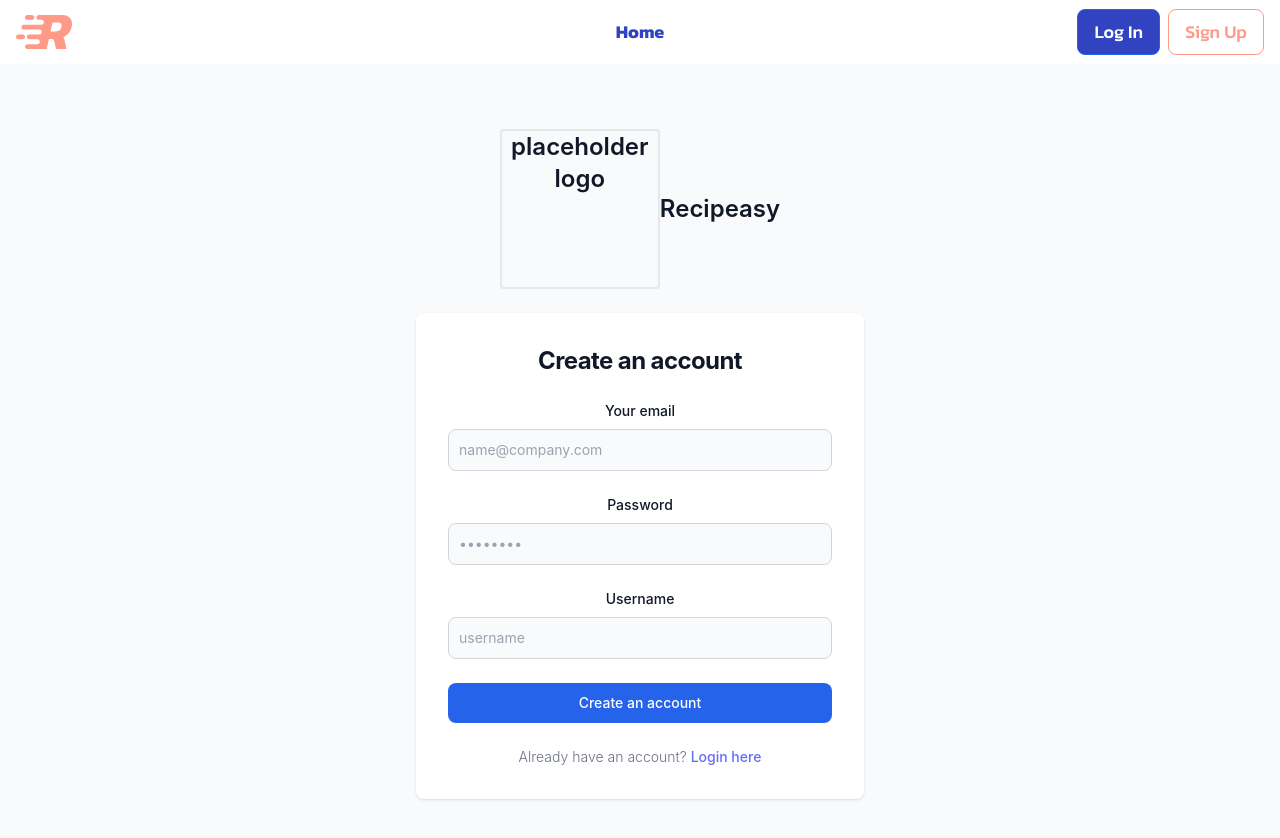
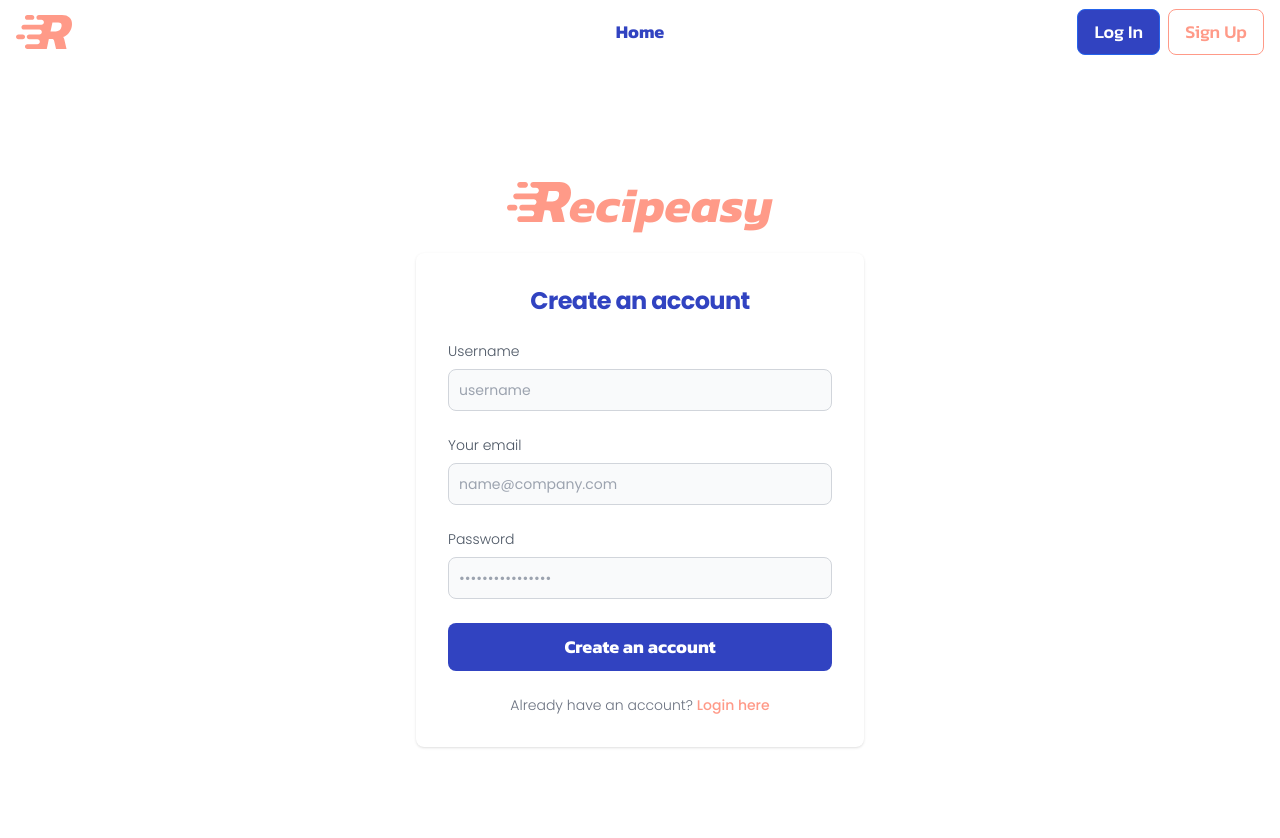
Before and after one commit to kawrou/RecipEasy-recipe-manager, a React (Vite) app in the folder frontend/: page /signup in a window 1280 px wide. Shown: the top 838 px of the page. Built offline with nearby package versions, Linux system fonts and the light colour scheme; no server answers.

Commit message:
Restyled signup page

```diff
--- a/frontend/src/pages/Login/LoginPage.jsx
+++ b/frontend/src/pages/Login/LoginPage.jsx
@@ -34,9 +34,9 @@ export const LoginPage = ({ onLogin }) => {
     <>
       <section class="font-poppins">
         <div class="flex flex-col items-center justify-center px-6 py-8 mx-auto md:h-screen lg:py-0">
-          <div class="flex items-center mb-6 text-5xl font-kanit font-bold italic text-primary-500 ">
+          <div class="flex items-center mb-6 text-5xl font-kanit font-bold italic text-primary-500">
             <img
-              class="w-16 mb-1.5"
+              class="w-16 mb-1.5 -mr-0.5"
               src="../../../src/assets/recipeasyLogo.svg"
               alt="logo"
             />
@@ -59,7 +59,7 @@ export const LoginPage = ({ onLogin }) => {
                     type="email"
                     name="email"
                     id="email"
-                    class="bg-gray-50 border border-gray-300 text-gray-900 sm:text-sm rounded-lg focus:ring-primary-600 focus:border-primary-600 block w-full p-2.5"
+                    class="outline-none focus:ring-1 bg-gray-50 border border-gray-300 text-gray-900 sm:text-sm rounded-lg focus:ring-primary-500 focus:border-primary-500 block w-full p-2.5"
                     placeholder="name@company.com"
                     value={email}
                     onChange={handleEmailChange}
@@ -76,8 +76,8 @@ export const LoginPage = ({ onLogin }) => {
                     type="password"
                     name="password"
                     id="password"
-                    placeholder="••••••••"
-                    class="bg-gray-50 border border-gray-300 text-gray-900 sm:text-sm rounded-lg focus:ring-primary-600 focus:border-primary-600 block w-full p-2.5"
+                    placeholder="••••••••••••••••"
+                    class="outline-none focus:ring-1 bg-gray-50 border border-gray-300 text-gray-900 sm:text-sm rounded-lg focus:ring-primary-500 focus:border-primary-500 block w-full p-2.5"
                     value={password}
                     onChange={handlePasswordChange}
                   />
@@ -115,7 +115,7 @@ export const LoginPage = ({ onLogin }) => {
                 >
                   Log in
                 </button>
-                <p class="text-sm font-light text-gray-500 dark:text-gray-400">
+                <p class="text-sm font-light text-gray-500">
                   Don’t have an account yet?{" "}
                   <a
                     href="/signup"
--- a/frontend/src/pages/Signup/SignupPage.jsx
+++ b/frontend/src/pages/Signup/SignupPage.jsx
@@ -9,10 +9,10 @@ import { signup } from "../../services/authentication";
 // Match a period (dot), which separates the domain name and top-level domain (TLD).
 // Match the TLD, consisting of 2 to 4 alphabetical characters.
 const isValidEmail = (email) => {
-  const emailTest = /^[a-zA-Z0-9._-]+@[a-zA-Z0-9.-]+\.[a-zA-Z]{2,4}$/.test(email)
-  return (
-    emailTest
-  )
+  const emailTest = /^[a-zA-Z0-9._-]+@[a-zA-Z0-9.-]+\.[a-zA-Z]{2,4}$/.test(
+    email
+  );
+  return emailTest;
 };
 
 // At least one lowercase letter
@@ -21,10 +21,11 @@ const isValidEmail = (email) => {
 // At least one special character
 // Length must be in the range 8-15
 const isValidPassword = (password) => {
-  const passwordTest = /^(?=.*[a-z])(?=.*[A-Z])(?=.*\d)(?=.*[@.#$!%*?&^])[A-Za-z\d@.#$!%*?&]{8,15}$/.test(password);
-  return (
-    passwordTest
+  const passwordTest =
+    /^(?=.*[a-z])(?=.*[A-Z])(?=.*\d)(?=.*[@.#$!%*?&^])[A-Za-z\d@.#$!%*?&]{8,15}$/.test(
+      password
     );
+  return passwordTest;
 };
 
 export const SignupPage = () => {
@@ -41,12 +42,13 @@ export const SignupPage = () => {
 
     // validate email - if not valid add an error message to errors object
     if (!isValidEmail(email)) {
-      errors.email = 'Enter a valid email address.'
+      errors.email = "Enter a valid email address.";
     }
 
     // validate password
     if (!isValidPassword(password)) {
-      errors.password = 'Password must be between 8 and 15 characters long with atleast 1 uppercase, 1 number, and 1 special character.'
+      errors.password =
+        "Password must be between 8 and 15 characters long with atleast 1 uppercase, 1 number, and 1 special character.";
     }
 
     // if there are errors stop signup submission
@@ -61,7 +63,10 @@ export const SignupPage = () => {
       navigate("/login");
     } catch (err) {
       // catch if username or email is not unique and show error
-      setFormErrors({ ...formErrors, username: 'Username and Email must be unique.' })
+      setFormErrors({
+        ...formErrors,
+        username: "Username and Email must be unique.",
+      });
       console.error(err);
       navigate("/signup");
     }
@@ -69,54 +74,119 @@ export const SignupPage = () => {
 
   const handleEmailChange = (event) => {
     setEmail(event.target.value);
-    setFormErrors({ ...formErrors, email: '' }); // clear errors when the user starts typing
+    setFormErrors({ ...formErrors, email: "" }); // clear errors when the user starts typing
   };
 
   const handlePasswordChange = (event) => {
     setPassword(event.target.value);
-    setFormErrors({ ...formErrors, password: '' });
+    setFormErrors({ ...formErrors, password: "" });
   };
 
   const handleUsernameChange = (event) => {
     setUsername(event.target.value);
-    setFormErrors({ ...formErrors, username: '' });
+    setFormErrors({ ...formErrors, username: "" });
   };
 
   return (
     <>
-      <section className="bg-gray-50 dark:bg-gray-900">
+      <section className="font-poppins">
         <div className="flex flex-col items-center justify-center px-6 py-8 mx-auto md:h-screen lg:py-0">
-            <a href="/" className="flex items-center mb-6 text-2xl font-semibold text-gray-900 dark:text-white">
-            <div className="border-2 rounded w-40 h-40">placeholder logo</div>
-                Recipeasy
-            </a>
-            <div className="w-full bg-white rounded-lg shadow dark:border md:mt-0 sm:max-w-md xl:p-0 dark:bg-gray-800 dark:border-gray-700">
+          <div class="flex items-center mb-6 text-5xl font-kanit font-bold italic text-primary-500">
+            <img
+              class="w-16 mb-1.5 -mr-0.5"
+              src="../../../src/assets/recipeasyLogo.svg"
+              alt="logo"
+            />
+            ecipeasy
+          </div>
+          <div className="w-full bg-white rounded-lg shadow dark:border md:mt-0 sm:max-w-md xl:p-0">
             <div className="p-6 space-y-4 md:space-y-6 sm:p-8">
-                    <h1 className="text-xl font-bold leading-tight tracking-tight text-gray-900 md:text-2xl dark:text-white">
+              <h1 className="text-xl font-bold leading-tight tracking-tight text-secondary-500 md:text-2xl">
                 Create an account
               </h1>
               <form className="space-y-4 md:space-y-6" action="#">
               <div>
-                            <label htmlFor="email" className="block mb-2 text-sm font-medium text-gray-900 dark:text-white">Your email</label>
-                            <input type="text" name="email" id="email" value={email} className="bg-gray-50 border border-gray-300 text-gray-900 sm:text-sm rounded-lg focus:ring-blue-600 focus:border-blue-600 block w-full p-2.5 dark:bg-gray-700 dark:border-gray-600 dark:placeholder-gray-400 dark:text-white dark:focus:ring-blue-500 dark:focus:border-blue-500" placeholder="name@company.com" onChange={handleEmailChange} />
-                            {formErrors.email && <div className="text-red-500">{formErrors.email}</div>}
+                  <label
+                    htmlFor="username"
+                    className="block mb-2 text-sm text-left font-light text-gray-600"
+                  >
+                    Username
+                  </label>
+                  <input
+                    type="text"
+                    name="username"
+                    id="username"
+                    value={username}
+                    placeholder="username"
+                    className="outline-none focus:ring-1 bg-gray-50 border border-gray-300 text-gray-900 sm:text-sm rounded-lg focus:ring-primary-500 focus:border-primary-500 block w-full p-2.5"
+                    onChange={handleUsernameChange}
+                  />
+                  {formErrors.username && (
+                    <div className="text-red-500">{formErrors.username}</div>
+                  )}
                 </div>
 
                 <div>
-                            <label htmlFor="password"  className="block mb-2 text-sm font-medium text-gray-900 dark:text-white">Password</label>
-                            <input type="password" name="password" id="password" value={password} placeholder="••••••••" className="bg-gray-50 border border-gray-300 text-gray-900 sm:text-sm rounded-lg focus:ring-blue-600 focus:border-blue-600 block w-full p-2.5 dark:bg-gray-700 dark:border-gray-600 dark:placeholder-gray-400 dark:text-white dark:focus:ring-blue-500 dark:focus:border-blue-500" onChange={handlePasswordChange} />
-                            {formErrors.password && <div className="text-red-500">{formErrors.password}</div>}
+                  <label
+                    htmlFor="email"
+                    className="block mb-2 text-sm text-left font-light text-gray-600"
+                  >
+                    Your email
+                  </label>
+                  <input
+                    type="text"
+                    name="email"
+                    id="email"
+                    value={email}
+                    className="outline-none focus:ring-1 bg-gray-50 border border-gray-300 text-gray-900 sm:text-sm rounded-lg focus:ring-primary-500 focus:border-primary-500 block w-full p-2.5"
+                    placeholder="name@company.com"
+                    onChange={handleEmailChange}
+                  />
+                  {formErrors.email && (
+                    <div className="text-red-500">{formErrors.email}</div>
+                  )}
                 </div>
 
                 <div>
-                            <label htmlFor="username"  className="block mb-2 text-sm font-medium text-gray-900 dark:text-white">Username</label>
-                            <input type="text" name="username" id="username" value={username} placeholder="username" className="bg-gray-50 border border-gray-300 text-gray-900 sm:text-sm rounded-lg focus:ring-blue-600 focus:border-blue-600 block w-full p-2.5 dark:bg-gray-700 dark:border-gray-600 dark:placeholder-gray-400 dark:text-white dark:focus:ring-blue-500 dark:focus:border-blue-500" onChange={handleUsernameChange} />
-                            {formErrors.username && <div className="text-red-500">{formErrors.username}</div>}
+                  <label
+                    htmlFor="password"
+                    className="block mb-2 text-sm text-left font-light text-gray-600"
+                  >
+                    Password
+                  </label>
+                  <input
+                    type="password"
+                    name="password"
+                    id="password"
+                    value={password}
+                    placeholder="••••••••••••••••"
+                    className="outline-none focus:ring-1 bg-gray-50 border border-gray-300 text-gray-900 sm:text-sm rounded-lg focus:ring-primary-500 focus:border-primary-500 block w-full p-2.5"
+                    onChange={handlePasswordChange}
+                  />
+                  {formErrors.password && (
+                    <div className="text-red-500">{formErrors.password}</div>
+                  )}
                 </div>
-                        <button type="submit" role="submit-button" value="Submit" className="w-full text-white bg-blue-600 hover:bg-blue-700 focus:ring-4 focus:outline-none focus:ring-blue-300 font-medium rounded-lg text-sm px-5 py-2.5 text-center dark:bg-blue-600 dark:hover:bg-blue-700 dark:focus:ring-blue-800" onClick={handleSubmit}>Create an account</button>
 
-                        <p className="text-sm font-light text-gray-500 dark:text-gray-400">
-                            Already have an account? <a href="/login" className="font-medium text-primary-600 hover:underline dark:text-primary-500">Login here</a>
+
+                <button
+                  type="submit"
+                  role="submit-button"
+                  value="Submit"
+                  className="w-full text-white bg-secondary-500 hover:bg-blue-900 focus:ring-4 focus:outline-none focus:ring-blue-300 font-kanit font-bold text-lg rounded-lg px-5 py-2.5 text-center"
+                  onClick={handleSubmit}
+                >
+                  Create an account
+                </button>
+
+                <p className="text-sm font-light text-gray-500">
+                  Already have an account?{" "}
+                  <a
+                    href="/login"
+                    className="font-medium text-primary-500 hover:text-rose-400"
+                  >
+                    Login here
+                  </a>
                 </p>
               </form>
             </div>
```
Lines whose indentation alone changed are shown as unchanged.
